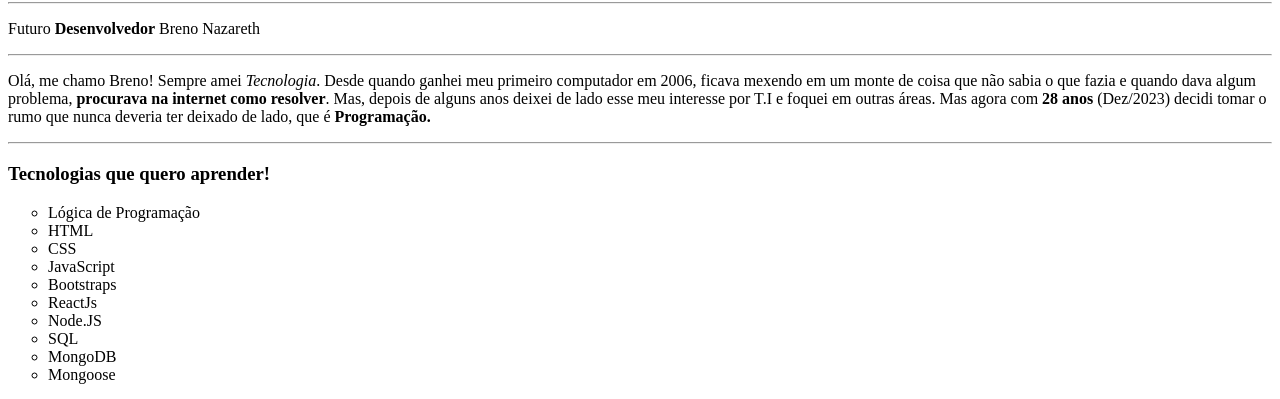
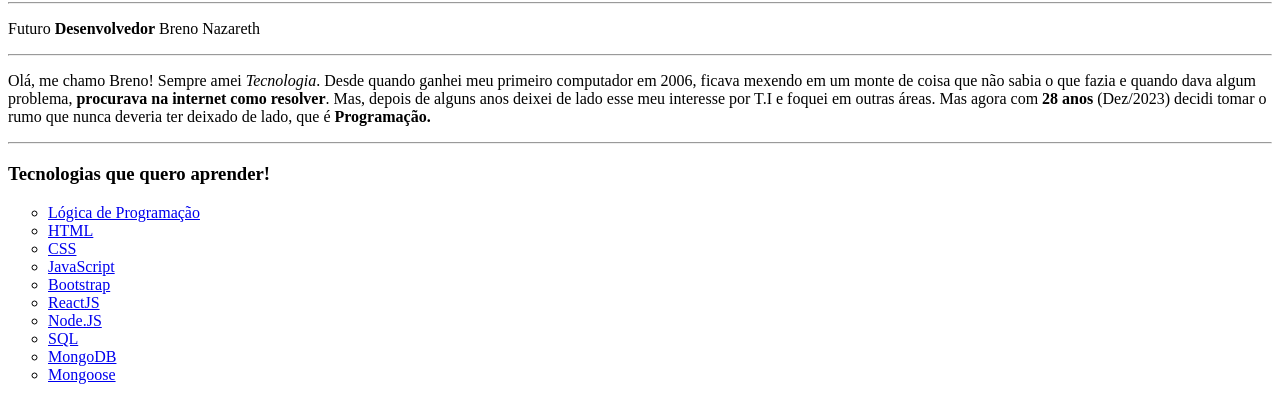
Before and after one commit to Breno-Nazareth/biografia-projeto-1, a plain HTML site: page index.html in a window 1280 px wide. Shown: the part 374-773 px from the top of the page. Drawn offline with Linux system fonts and the light colour scheme.

Commit message:
Adicionado links e navegação entre páginas

```diff
--- a/index.html
+++ b/index.html
@@ -20,16 +20,16 @@
          <h3>Tecnologias que quero aprender!</h3>
 
          <ul type="circle"> <!--Lista Desordenada-->
-            <li>Lógica de Programação</li>
-            <li>HTML</li>
-            <li>CSS</li>
-            <li>JavaScript</li>
-            <li>Bootstraps</li>
-            <li>ReactJs</li>
-            <li>Node.JS</li>
-            <li>SQL</li>
-            <li>MongoDB</li>
-            <li>Mongoose</li>
+            <li><a href="https://kenzie.com.br/blog/logica-de-programacao/" target="_blank">Lógica de Programação</a></li>
+            <li><a href="https://kenzie.com.br/blog/html/" target="_blank">HTML</a></li>
+            <li><a href="https://kenzie.com.br/blog/unidades-de-medida-css/#:~:text=O%20CSS%2C%20ou%20Cascading%20Style,e%20interativa%20para%20o%20usu%C3%A1rio." target="_blank">CSS</a></li>
+            <li><a href="https://kenzie.com.br/blog/programar-em-javascript/#:~:text=lado%20do%20servidor.-,Conte%20com%20a%20Kenzie%20para%20avan%C3%A7ar%20seus%20estudos%20de%20JavaScript,diferentes%20projetos%20de%20alta%20complexidade." target="_blank">JavaScript</a></li>
+            <li><a href="https://kenzie.com.br/blog/bootstrap/" target="_blank">Bootstrap</a></li>
+            <li><a href="https://www.alura.com.br/artigos/react-js?utm_term=&utm_campaign=%5BSearch%5D+%5BPerformance%5D+-+Dynamic+Search+Ads+-+Artigos+e+Conte%C3%BAdos&utm_source=adwords&utm_medium=ppc&hsa_acc=7964138385&hsa_cam=11384329873&hsa_grp=111087461203&hsa_ad=682526577071&hsa_src=g&hsa_tgt=aud-396128415587:dsa-843358956400&hsa_kw=&hsa_mt=&hsa_net=adwords&hsa_ver=3&gad_source=1&gclid=Cj0KCQiA7aSsBhCiARIsALFvovz779wjc5b-aIKUZf0GY10wdEWm4MDPbrwxvSYf9iHf_qJfo6RkzecaAuDdEALw_wcB" target="_blank">ReactJS</a></li>
+            <li><a href="https://www.alura.com.br/artigos/node-js-definicao-caracteristicas-vantagens-usos?utm_term=&utm_campaign=%5BSearch%5D+%5BPerformance%5D+-+Dynamic+Search+Ads+-+Artigos+e+Conte%C3%BAdos&utm_source=adwords&utm_medium=ppc&hsa_acc=7964138385&hsa_cam=11384329873&hsa_grp=111087461203&hsa_ad=682526577071&hsa_src=g&hsa_tgt=aud-527303763294:dsa-843358956400&hsa_kw=&hsa_mt=&hsa_net=adwords&hsa_ver=3&gad_source=1&gclid=Cj0KCQiA7aSsBhCiARIsALFvovxjwGk0FMW9vHtXSbl5Aqh06Fv7SPnmTaJP1UA8w1-nAup8H6nahqIaAq4NEALw_wcB" target="_blank">Node.JS</a></li>
+            <li><a href="https://kenzie.com.br/blog/sql/" target="_blank">SQL</a></li>
+            <li><a href="https://www.mongodb.com/pt-br/what-is-mongodb" target="_blank">MongoDB</a></li>
+            <li><a href="https://www.freecodecamp.org/portuguese/news/introducao-ao-mongoose-para-mongodb/" target="_blank">Mongoose</a></li>
          </ul>
 
          <h3>Qual o período de aprendizado programado?</h3>
@@ -46,6 +46,10 @@
             <li>Setembro - Mongoose</li>
         </ol>
 
+        <a href="/contact/contact.html">
+            <h2>Entre em Contato</h2>
+        </a>
+
     </body>
 
 </html>
```
Also changed, not shown: contact/contact.html (added, +20 -0 lines).
